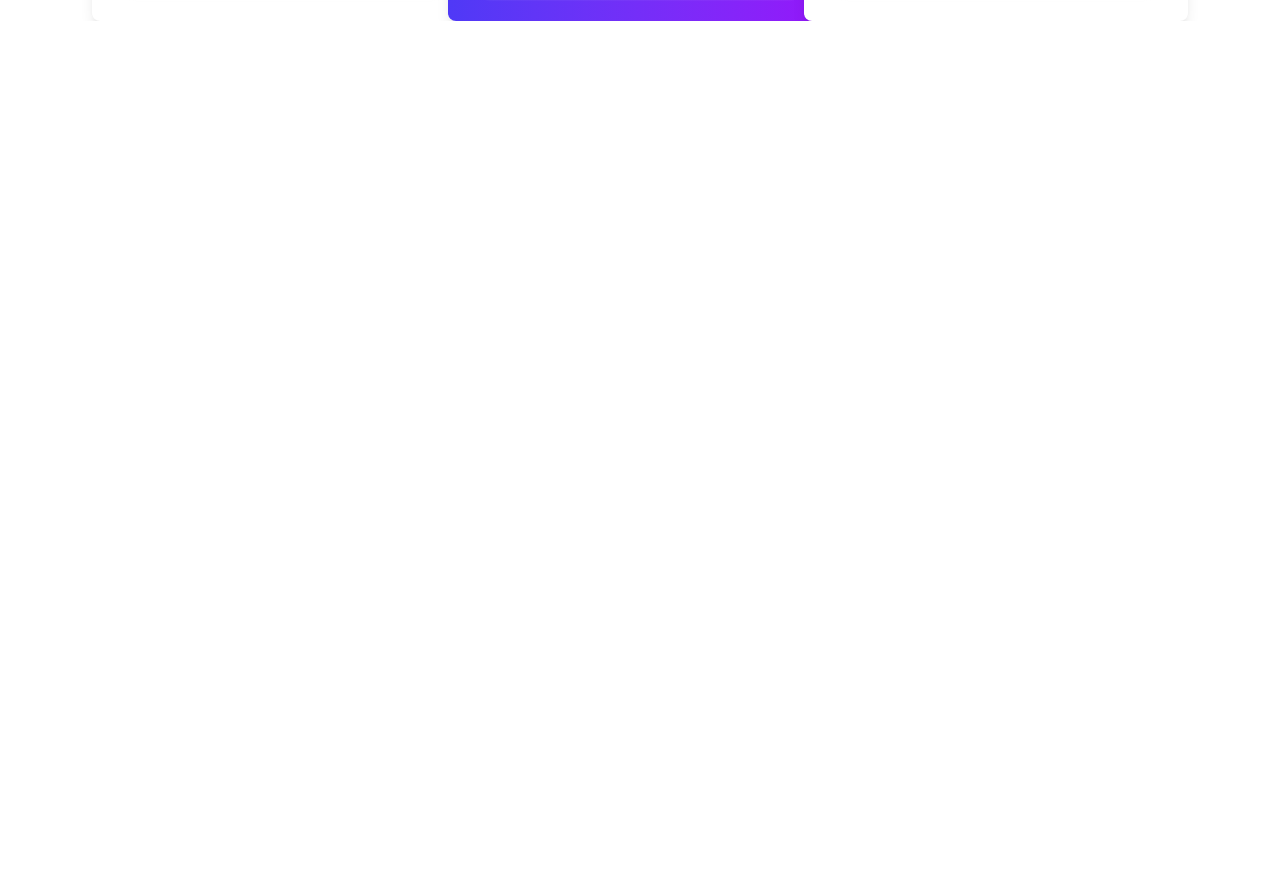
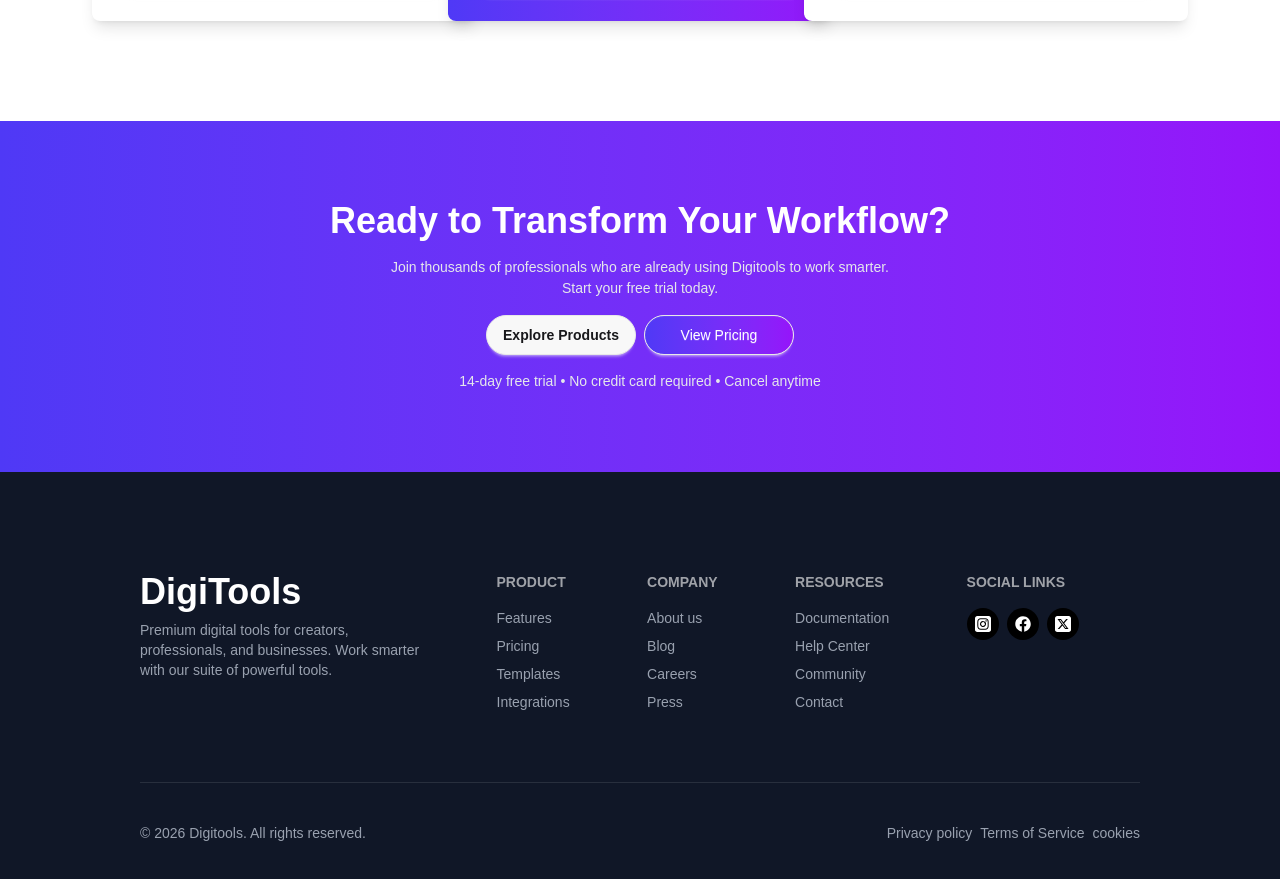
Before and after one commit to saikat281/DigiTools-platform, a React (Vite) app: page / in a window 1280 px wide. Shown: the part 3288-4167 px from the top of the page. Before the commit the page ends 3309 px from the top, so only its background shows below. Built offline with nearby package versions, Linux system fonts and the light colour scheme.

Commit message:
Designed Workflow & Footer Components

```diff
--- a/src/App.jsx
+++ b/src/App.jsx
@@ -6,6 +6,8 @@ import Tools from './Components/Tools/Tools'
 import { ToastContainer } from 'react-toastify'
 import Steps from './Components/Steps/Steps'
 import Pricing from './Components/Pricing/Pricing'
+import Workflow from './Components/Workflow/Workflow'
+import Footer from './Components/Footer/Footer'
 
 const ToolsData = async () => {
   const res = fetch("/Data.json")
@@ -26,6 +28,8 @@ function App() {
       </Suspense>
       <Steps></Steps>
       <Pricing></Pricing>
+      <Workflow></Workflow>
+      <Footer></Footer>
 
 
 
--- /dev/null
+++ b/src/Components/Footer/Footer.jsx
@@ -0,0 +1,71 @@
+import React from 'react';
+import { FaSquareInstagram, FaSquareXTwitter } from 'react-icons/fa6';
+import { FaFacebook } from 'react-icons/fa';
+
+const Footer = () => {
+    return (
+        <div className='bg-[#101727] text-white p-10'>
+            <div className='w-10/12 mx-auto pt-[60px]'>
+                <footer className="footer sm:footer-horizontal ">
+                    <aside>
+                        <h1 className='text-4xl font-bold'>DigiTools</h1>
+                        <p className='text-gray-400 font-light text-[14px]'>
+                            Premium digital tools for creators, <br /> professionals, and businesses. Work smarter <br /> with our suite of powerful tools.
+                        </p>
+                    </aside>
+                    <nav>
+                        <h6 className="footer-title">Product</h6>
+                        <a className="link link-hover text-gray-400 font-light text-[14px]">Features</a>
+                        <a className="link link-hover text-gray-400 font-light text-[14px]">Pricing</a>
+                        <a className="link link-hover text-gray-400 font-light text-[14px]">Templates</a>
+                        <a className="link link-hover text-gray-400 font-light text-[14px]">Integrations</a>
+                    </nav>
+                    <nav>
+                        <h6 className="footer-title">Company</h6>
+                        <a className="link link-hover text-gray-400 font-light text-[14px]">About us</a>
+                        <a className="link link-hover text-gray-400 font-light text-[14px]">Blog</a>
+                        <a className="link link-hover text-gray-400 font-light text-[14px]">Careers</a>
+                        <a className="link link-hover text-gray-400 font-light text-[14px]">Press</a>
+                    </nav>
+                    <nav>
+                        <h6 className="footer-title">Resources</h6>
+                        <a className="link link-hover text-gray-400 font-light text-[14px]">Documentation</a>
+                        <a className="link link-hover text-gray-400 font-light text-[14px]">Help Center</a>
+                        <a className="link link-hover text-gray-400 font-light text-[14px]">Community</a>
+                        <a className="link link-hover text-gray-400 font-light text-[14px]">Contact</a>
+                    </nav>
+                    <div>
+                        <h6 className="footer-title">Social links</h6>
+                        <div className='flex items-center gap-2'>
+                            <div className='w-8 h-8 p-2 text-[30px] bg-black rounded-full flex justify-center items-center cursor-pointer'>
+                                <FaSquareInstagram />
+                            </div>
+                            <div className='w-8 h-8 p-2 text-[30px] bg-black rounded-full flex justify-center items-center cursor-pointer'>
+                                <FaFacebook />
+                            </div>
+                            <div className='w-8 h-8 p-2 text-[30px] bg-black rounded-full flex justify-center items-center cursor-pointer'>
+                                <FaSquareXTwitter />
+                            </div>
+                        </div>
+                    </div>
+                </footer>
+                <div className='mt-[70px]'>
+                    <hr className='opacity-10' />
+                    <div className='flex justify-between items-center mt-[40px]'>
+                        <p className='text-gray-400 font-light text-[14px]'>&copy; 2026 Digitools. All rights reserved.</p>
+                        <div className='flex items-center gap-2'>
+                            <p className='text-gray-400 font-light text-[14px]'>Privacy policy</p>
+                            <p className='text-gray-400 font-light text-[14px]'>Terms of Service</p>
+                            <p className='text-gray-400 font-light text-[14px]'>cookies</p>
+                        </div>
+                    </div>
+
+                </div>
+            </div>
+
+
+        </div>
+    );
+};
+
+export default Footer;
--- /dev/null
+++ b/src/Components/Workflow/Workflow.jsx
@@ -0,0 +1,20 @@
+import React from 'react';
+
+const Workflow = () => {
+    return (
+        <div className='bg-linear-to-r from-[#4F39F6] to-[#9514FA] mt-[100px]'>
+            <div className='w-10/12 mx-auto flex flex-col justify-center items-center py-[80px] px-[150px] space-y-4'>
+                <h1 className='text-white text-4xl font-bold'>Ready to Transform Your Workflow?</h1>
+                <p className='text-gray-200 text-center font-light text-[14px]'>Join thousands of professionals who are already using Digitools to work smarter. <br /> Start your free trial today.</p>
+
+                <div className='space-x-2'>
+                    <button className='btn rounded-full w-[150px]'>Explore Products</button>
+                    <button className='btn bg-linear-to-r from-[#4F39F6] to-[#9514FA] font-light text-white rounded-full w-[150px]'>View Pricing</button>
+                </div>
+                <p className='text-gray-200 text-center font-light text-[14px]'>14-day free trial • No credit card required • Cancel anytime</p>
+            </div>
+        </div>
+    );
+};
+
+export default Workflow;
```
